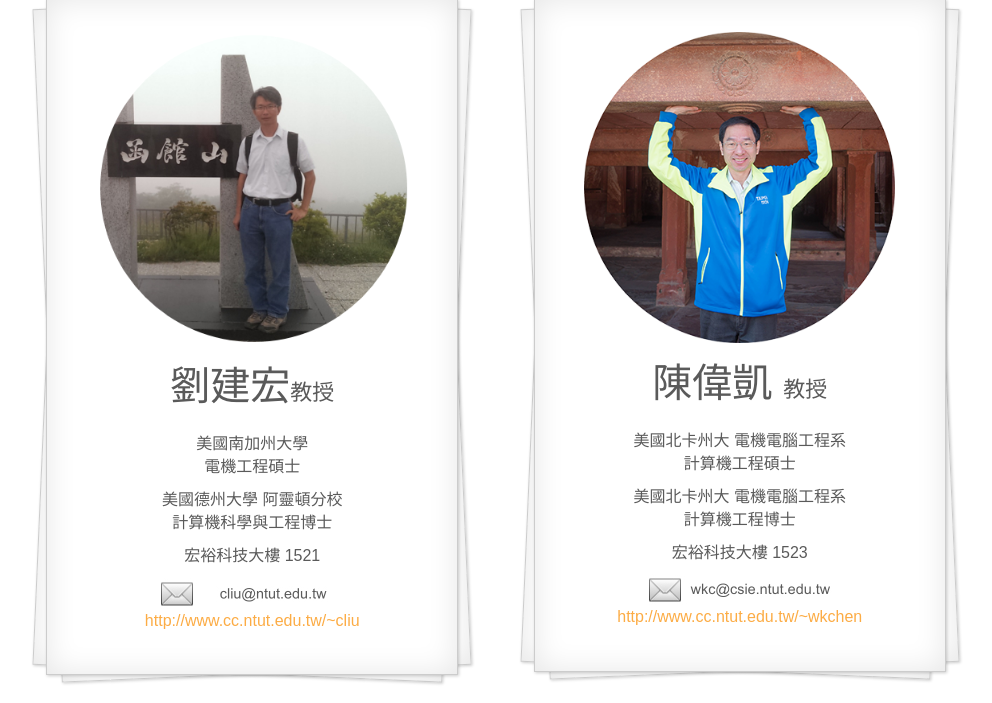
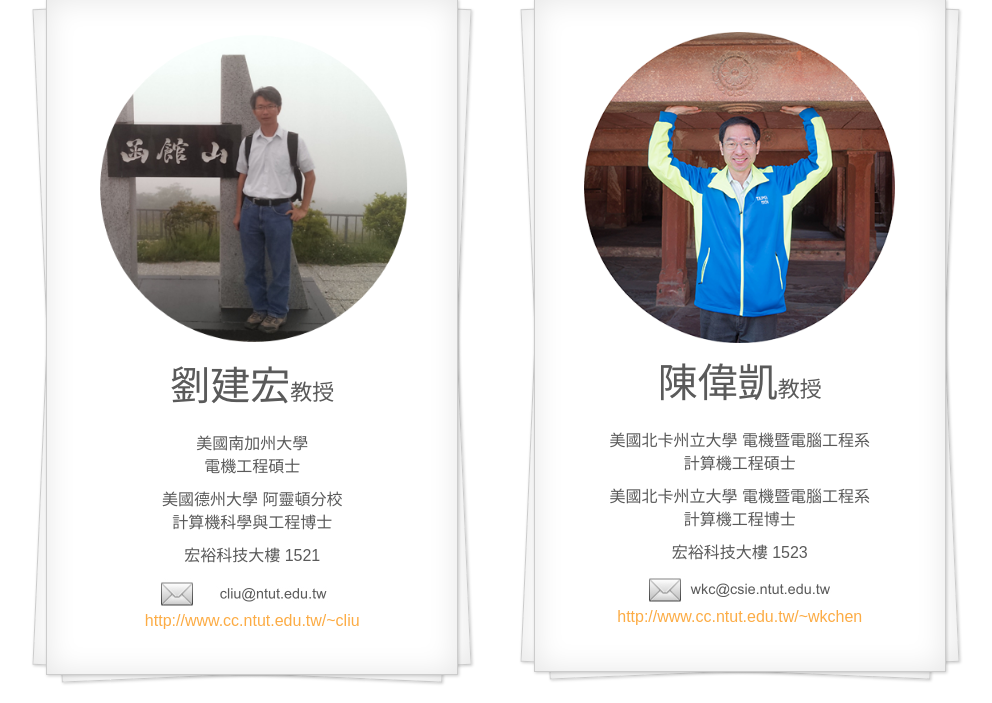
Before and after one commit to xtenzanx/LabWebsite_Test, a PHP site: page / in a window 1280 px wide. Shown: the part 981-1684 px from the top of the page, without its empty margins (144-1136 px from the left). Run offline with PHP 8.4, Linux system fonts and the light colour scheme; some libraries are stand-ins or nearby versions.

Commit message:
微調內容

```diff
--- a/css/style.css
+++ b/css/style.css
@@ -670,8 +670,9 @@ body{
 	margin: 30px 0;
 	font-size: 40px;
 }
-.papers h2 span{
+.papers h2 p{
 	font-size: 22px;
+	display: inline;
 }
 
 #tf-services .about-list{
@@ -756,6 +757,9 @@ body{
 	max-width: 450px;
 	margin: 0 auto;
 }
+.p_paper{
+	display: inline;
+}
 
 
 /*== 實驗室設備 ==*/
--- a/index.php
+++ b/index.php
@@ -118,7 +118,7 @@
                         <div class="col-md-6">
                             <div class="papers text-center">
                                 <img src="./image/mugshot/cliu-B.png" alt="">
-                                <h2>劉建宏<span>教授</span></h2>
+                                <h2>劉建宏<p>教授</p></h2>
                                 <p>美國南加州大學<br>電機工程碩士</p>
                                 <p>美國德州大學 阿靈頓分校<br>計算機科學與工程博士</p>
                                 <p>宏裕科技大樓 1521</p>
@@ -129,9 +129,9 @@
                         <div class="col-md-6">
                             <div class="papers text-center">
                                 <img src="image/mugshot/wkc-C.png" alt="">
-                                <h2>陳偉凱 <span>教授</span></h2>
-                                <p>美國北卡州大 電機電腦工程系<br>計算機工程碩士</p>
-                                <p>美國北卡州大 電機電腦工程系<br>計算機工程博士</p>
+                                <h2>陳偉凱<p>教授</p></h2>
+                                <p>美國北卡州立大學 電機暨電腦工程系<br>計算機工程碩士</p>
+                                <p>美國北卡州立大學 電機暨電腦工程系<br>計算機工程博士</p>
                                 <p>宏裕科技大樓 1523</p>
                                 <img src="./image/email_wkc.jpg" alt="">
                                 <p><a href="http://www.cc.ntut.edu.tw/~wkchen" target="blank">http://www.cc.ntut.edu.tw/~wkchen</a></p>
@@ -378,7 +378,8 @@
                                 <div class=\"caption\">
                                     <h3>$value->name</h3>
                                     <p>$value->year 級</p>
-                                    <p>論文 : $paper</p>
+                                    <p class=\"p_paper\">碩士論文 : </p>
+                                    <p class=\"p_paper\">$paper</p>
                                 </div>
                             </div>
                         </div>
```
